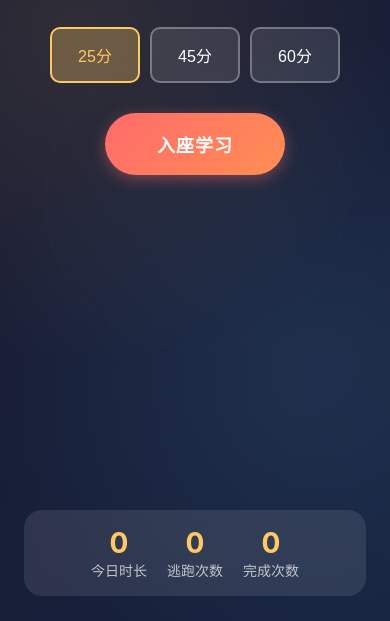
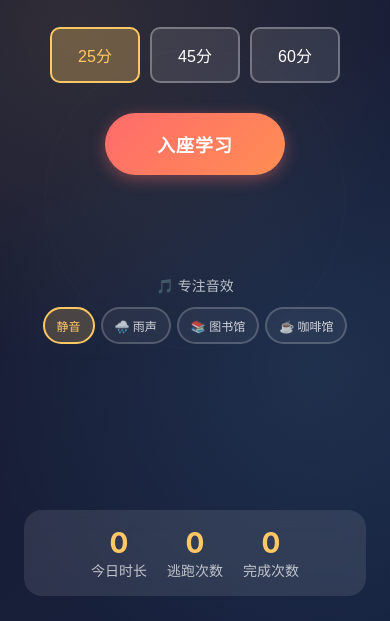
Before and after one commit to daofei456/zljd, a plain HTML site: page index.html in a window 390 px wide. Shown: the part 223-844 px from the top of the page. Drawn offline with Linux system fonts and the light colour scheme.

Commit message:
"添加白噪音功能：雨声、图书馆、咖啡馆音效"

```diff
--- a/app.js
+++ b/app.js
@@ -9,6 +9,8 @@ class StudyApp {
         this.startTime = null;
         this.currentSubject = null;
         this.wakeLock = null; // 屏幕常亮对象
+        this.audio = null; // 白噪音音频对象
+        this.currentSound = 'none'; // 当前选择的音效
 
         // 统计数据
         this.stats = {
@@ -19,6 +21,14 @@ class StudyApp {
 
         // 加载统计数据
         this.loadStats();
+
+        // 白噪音音频URL（使用免费的在线音频）
+        this.sounds = {
+            none: null,
+            rain: 'https://www.soundjay.com/nature/sounds/rain-03.mp3',
+            library: 'https://www.soundjay.com/human/sounds/library-1.mp3',
+            cafe: 'https://www.soundjay.com/nature/sounds/water-boiling-1.mp3'
+        };
 
         // 毒舌语录库
         this.quotes = {
@@ -98,6 +108,16 @@ class StudyApp {
             document.getElementById('devilDialog').classList.add('hidden');
         });
 
+        // 音效选择
+        document.querySelectorAll('.sound-btn').forEach(btn => {
+            btn.addEventListener('click', (e) => {
+                document.querySelectorAll('.sound-btn').forEach(b => b.classList.remove('active'));
+                e.target.classList.add('active');
+                this.currentSound = e.target.dataset.sound;
+                this.updateSound();
+            });
+        });
+
         // 科目选择
         document.querySelectorAll('.subject-btn').forEach(btn => {
             btn.addEventListener('click', (e) => {
@@ -149,6 +169,9 @@ class StudyApp {
         // 请求屏幕常亮（防止锁屏）
         this.requestWakeLock();
 
+        // 播放白噪音
+        this.playSound();
+
         // 显示开始语录
         this.showDialog('start');
 
@@ -176,6 +199,9 @@ class StudyApp {
         // 释放屏幕常亮
         this.releaseWakeLock();
 
+        // 停止白噪音
+        this.stopSound();
+
         // 计算实际学习时间（分钟）
         const actualMinutes = Math.round((Date.now() - this.startTime) / 1000 / 60);
         this.stats.todayTime += actualMinutes;
@@ -198,6 +224,9 @@ class StudyApp {
 
         // 释放屏幕常亮
         this.releaseWakeLock();
+
+        // 停止白噪音
+        this.stopSound();
 
         // 更新统计数据
         this.stats.todayTime += this.selectedTime;
@@ -224,6 +253,44 @@ class StudyApp {
         document.getElementById('stopBtn').classList.add('hidden');
         this.remainingTime = this.selectedTime * 60;
         this.updateDisplay();
+    }
+
+    // 播放白噪音
+    playSound() {
+        if (this.currentSound === 'none') return;
+
+        const soundUrl = this.sounds[this.currentSound];
+        if (!soundUrl) return;
+
+        // 创建音频对象
+        this.audio = new Audio();
+        this.audio.src = soundUrl;
+        this.audio.loop = true; // 循环播放
+        this.audio.volume = 0.3; // 音量30%
+
+        // 播放音频（处理浏览器限制）
+        this.audio.play().catch(err => {
+            console.log('音频播放失败，可能是浏览器限制:', err);
+            // 某些浏览器需要用户交互后才能播放
+        });
+    }
+
+    // 停止白噪音
+    stopSound() {
+        if (this.audio) {
+            this.audio.pause();
+            this.audio.currentTime = 0;
+            this.audio = null;
+        }
+    }
+
+    // 更新音效
+    updateSound() {
+        // 如果正在学习，切换音效
+        if (this.isRunning && this.audio) {
+            this.stopSound();
+            this.playSound();
+        }
     }
 
     // 请求屏幕常亮（防止锁屏）
--- a/index.html
+++ b/index.html
@@ -35,6 +35,17 @@
             <div class="action-buttons">
                 <button id="startBtn" class="btn-primary">入座学习</button>
                 <button id="stopBtn" class="btn-secondary hidden">结束学习</button>
+            </div>
+
+            <!-- 白噪音选择器 -->
+            <div class="sound-selector">
+                <div class="sound-title">🎵 专注音效</div>
+                <div class="sound-options">
+                    <button class="sound-btn active" data-sound="none">静音</button>
+                    <button class="sound-btn" data-sound="rain">🌧️ 雨声</button>
+                    <button class="sound-btn" data-sound="library">📚 图书馆</button>
+                    <button class="sound-btn" data-sound="cafe">☕ 咖啡馆</button>
+                </div>
             </div>
 
             <div class="stats-bar">
--- a/style.css
+++ b/style.css
@@ -362,6 +362,98 @@ body {
     justify-content: center;
 }
 
+/* 白噪音选择器 */
+.sound-selector {
+    position: relative;
+    z-index: 1;
+    margin: 30px 0;
+    text-align: center;
+    width: 100%;
+    max-width: 400px;
+}
+
+.sound-title {
+    font-size: 16px;
+    color: rgba(255, 255, 255, 0.7);
+    margin-bottom: 15px;
+}
+
+.sound-options {
+    display: flex;
+    gap: 8px;
+    justify-content: center;
+    flex-wrap: wrap;
+}
+
+.sound-btn {
+    padding: 10px 16px;
+    border: 2px solid rgba(255, 255, 255, 0.2);
+    background: rgba(255, 255, 255, 0.05);
+    color: rgba(255, 255, 255, 0.8);
+    border-radius: 25px;
+    font-size: 13px;
+    cursor: pointer;
+    transition: all 0.3s ease;
+    white-space: nowrap;
+}
+
+.sound-btn:hover {
+    background: rgba(255, 255, 255, 0.1);
+    border-color: rgba(255, 255, 255, 0.4);
+}
+
+.sound-btn.active {
+    background: rgba(255, 200, 100, 0.2);
+    border-color: #ffc864;
+    color: #ffc864;
+}
+
+/* 白噪音选择器 */
+.sound-selector {
+    position: relative;
+    z-index: 1;
+    margin: 30px 0;
+    text-align: center;
+    width: 100%;
+    max-width: 400px;
+}
+
+.sound-title {
+    font-size: 16px;
+    color: rgba(255, 255, 255, 0.7);
+    margin-bottom: 15px;
+}
+
+.sound-options {
+    display: flex;
+    gap: 8px;
+    justify-content: center;
+    flex-wrap: wrap;
+}
+
+.sound-btn {
+    padding: 10px 16px;
+    border: 2px solid rgba(255, 255, 255, 0.2);
+    background: rgba(255, 255, 255, 0.05);
+    color: rgba(255, 255, 255, 0.8);
+    border-radius: 25px;
+    font-size: 13px;
+    cursor: pointer;
+    transition: all 0.3s ease;
+    white-space: nowrap;
+}
+
+.sound-btn:hover {
+    background: rgba(255, 255, 255, 0.1);
+    border-color: rgba(255, 255, 255, 0.4);
+}
+
+.sound-btn.active {
+    background: rgba(255, 200, 100, 0.2);
+    border-color: #ffc864;
+    color: #ffc864;
+}
+
 /* 响应式设计 - 移动端优化 */
 @media (max-width: 480px) {
     * {
@@ -453,6 +545,25 @@ body {
         font-size: 14px;
     }
 
+    /* 白噪音移动端优化 */
+    .sound-selector {
+        margin: 20px 0;
+    }
+
+    .sound-title {
+        font-size: 14px;
+        margin-bottom: 12px;
+    }
+
+    .sound-options {
+        gap: 6px;
+    }
+
+    .sound-btn {
+        padding: 8px 12px;
+        font-size: 12px;
+    }
+
     /* 弹窗移动端优化 */
     .dialog-box {
         padding: 35px 25px;
```
